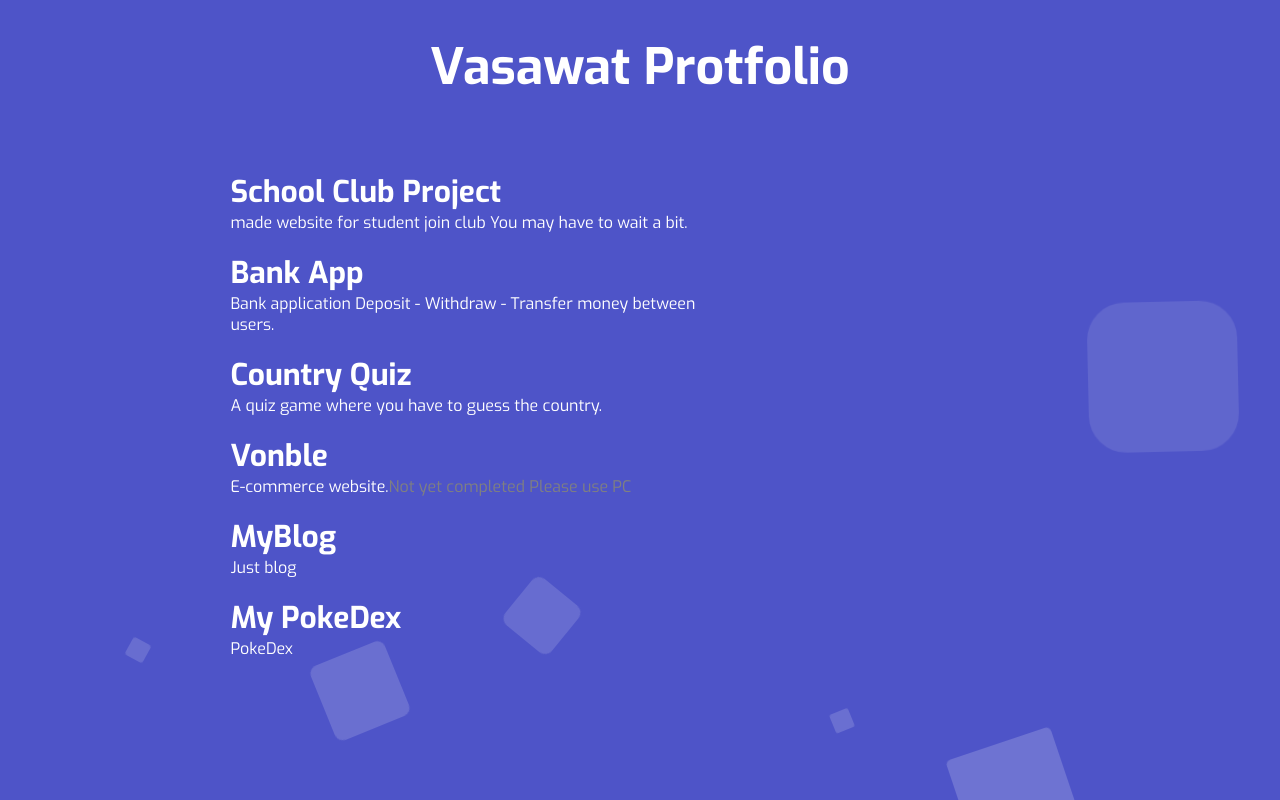
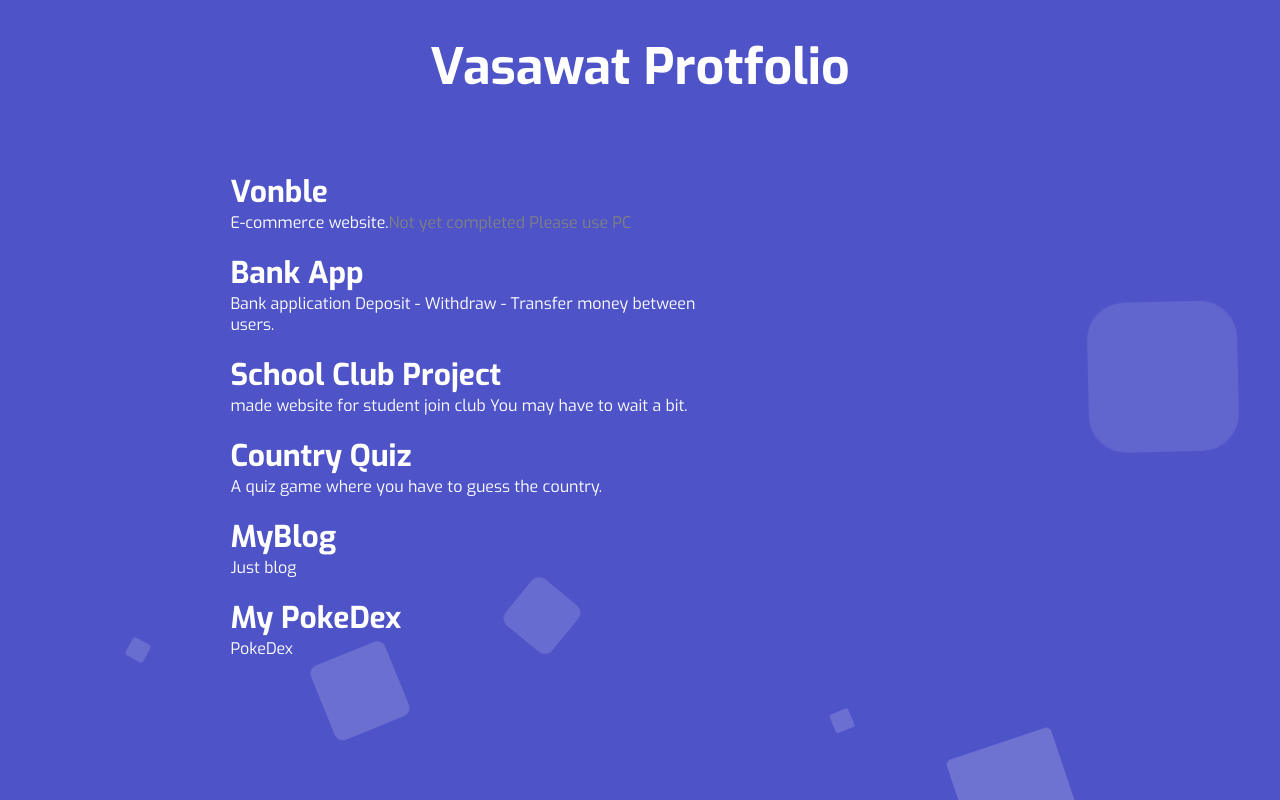
Before and after one commit to vasawat/MyPortfolio, a React (Create React App) app: page / in a window 1280 px wide. Built offline with nearby package versions, Linux system fonts and the light colour scheme.

Commit message:
fix position

```diff
--- a/src/components/Home.jsx
+++ b/src/components/Home.jsx
@@ -4,10 +4,13 @@ export default function Home(params) {
     <section className="mainBox">
       <div className="leftBox">
         <div className="LinkItemBox">
-          <a href="https://thatakopittayakomschoolclub.onrender.com/">
-            School Club Project
-          </a>
-          <p>made website for student join club You may have to wait a bit.</p>
+          <a href="https://vonble.netlify.app/">Vonble</a>
+          <p>
+            E-commerce website.
+            <span style={{ color: "gray" }}>
+              Not yet completed Please use PC
+            </span>
+          </p>
         </div>
         <div className="LinkItemBox">
           <a href="https://bankappvasawat.netlify.app/">Bank App</a>
@@ -16,15 +19,14 @@ export default function Home(params) {
           </p>
         </div>
         <div className="LinkItemBox">
+          <a href="https://thatakopittayakomschoolclub.onrender.com/">
+            School Club Project
+          </a>
+          <p>made website for student join club You may have to wait a bit.</p>
+        </div>
+        <div className="LinkItemBox">
           <a href="https://capitals-quiz-vasawat.netlify.app/">Country Quiz</a>
           <p>A quiz game where you have to guess the country.</p>
-        </div>
-        <div className="LinkItemBox">
-          <a href="https://vonble.netlify.app/">Vonble</a>
-          <p>
-            E-commerce website.
-            <span style={{ color: "gray" }}>Not yet completed Please use PC</span>
-          </p>
         </div>
         <div className="LinkItemBox">
           <a href="https://blogsprojectvasawat.netlify.app/">MyBlog</a>
```
